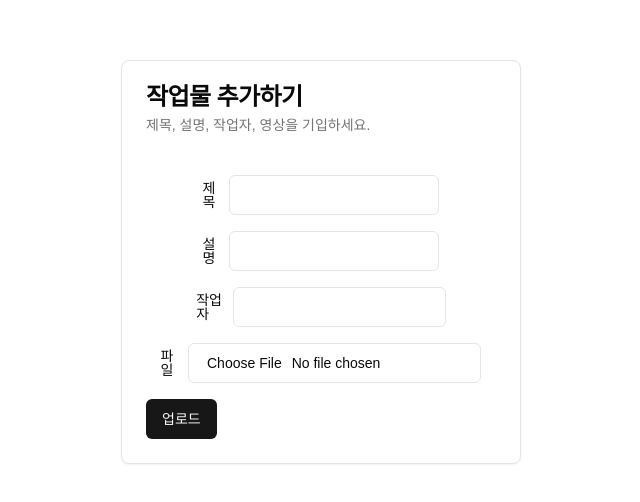
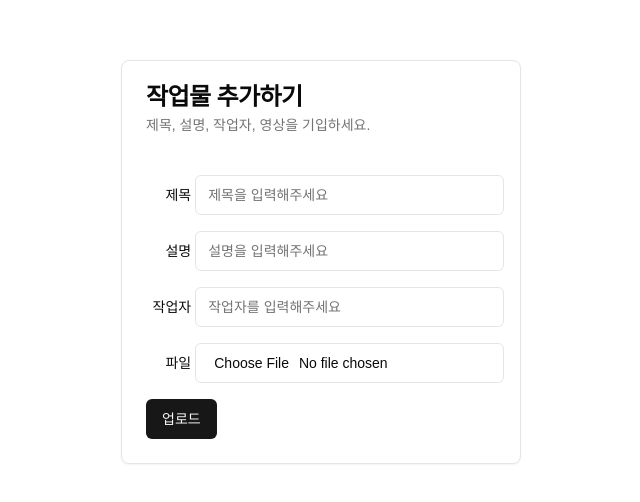
Before and after one commit to MswTester/junr-gallery, a Next.js app: page /upload in a window 1280 px wide. Shown: the part 138-640 px from the top of the page, without its empty margins (319-959 px from the left). Built offline with nearby package versions, Linux system fonts and the light colour scheme.

Commit message:
fix:VideoPlayer

```diff
--- a/app/upload/page.tsx
+++ b/app/upload/page.tsx
@@ -15,6 +15,7 @@ import { useEffect, useState } from "react";
 import styled from "styled-components";
 
 const ContentOption = styled.div`
+  width: 100%;
   display: flex;
   flex-direction: row;
   align-items: center;
@@ -57,20 +58,20 @@ export default function Upload() {
       </CardHeader>
       <CardContent className="flex flex-col justify-center items-center gap-4 p-4">
         <ContentOption>
-          <Label htmlFor="title">제목</Label>
-          <Input id="title" value={title} onChange={e => setTitle(e.target.value)} />
+          <Label className="w-16 text-right" htmlFor="title">제목</Label>
+          <Input id="title" value={title} onChange={e => setTitle(e.target.value)} placeholder="제목을 입력해주세요" />
         </ContentOption>
         <ContentOption>
-          <Label htmlFor="description">설명</Label>
-          <Input id="description" value={description} onChange={e => setDescription(e.target.value)} />
+          <Label className="w-16 text-right" htmlFor="description">설명</Label>
+          <Input id="description" value={description} onChange={e => setDescription(e.target.value)} placeholder="설명을 입력해주세요" />
         </ContentOption>
         <ContentOption>
-          <Label htmlFor="artist">작업자</Label>
-          <Input id="artist" value={artist} onChange={e => setArtist(e.target.value)} />
+          <Label className="w-16 text-right" htmlFor="artist">작업자</Label>
+          <Input id="artist" value={artist} onChange={e => setArtist(e.target.value)} placeholder="작업자를 입력해주세요" />
         </ContentOption>
         <ContentOption>
-          <Label htmlFor="file">파일</Label>
-          <Input id="file" type="file" onChange={handleFileChange} />
+          <Label className="w-16 text-right" htmlFor="file">파일</Label>
+          <Input id="file" type="file" onChange={handleFileChange} accept="video/mp4" multiple={false} />
         </ContentOption>
       </CardContent>
       <CardFooter>
--- a/components/VideoPlayer.tsx
+++ b/components/VideoPlayer.tsx
@@ -8,7 +8,7 @@ interface VideoPlayerProps extends HTMLAttributes<HTMLDivElement> {
     height?: number;
 }
 
-const VideoPlayer = ({src, className, width, height}:VideoPlayerProps) => {
+const VideoPlayer = ({src, className, width:w, height:h}:VideoPlayerProps) => {
     const [once, setOnce] = useState(false);
     const videoRef = useRef<HTMLVideoElement>(null);
     const [isPlaying, setIsPlaying] = useState(true);
@@ -16,6 +16,9 @@ const VideoPlayer = ({src, className, width, height}:VideoPlayerProps) => {
     const [volume, setVolume] = useState(1);
     const [isMuted, setIsMuted] = useState(false);
     const [time, setTime] = useState(0);
+
+    const width = w || 640;
+    const height = h || 360;
 
     useEffect(() => setOnce(true), []);
 
@@ -75,8 +78,8 @@ const VideoPlayer = ({src, className, width, height}:VideoPlayerProps) => {
         }
     }
 
-    return once && <div className={"relative flex flex-col items-center rounded-md bg-[#000] -z-20 " + className} style={{width: `${width || 1200}px`, height: `${height || 900}px`}} onClick={togglePlay}>
-        <video src={src} className='absolute top-0 left-0 -z-10 w-full h-full' autoPlay={true} muted={isMuted} onTimeUpdate={onTimeUpdate} />
+    return once && <div className={"relative flex flex-col items-center rounded-md bg-[#000] -z-20 " + className} style={{width: `${width}px`, height: `${height}px`}} onClick={togglePlay}>
+        <video src={src} className='absolute top-0 left-0 -z-10' autoPlay={true} muted={isMuted} onTimeUpdate={onTimeUpdate} width={width} height={height} />
         <div></div>
     </div>
 }
```
